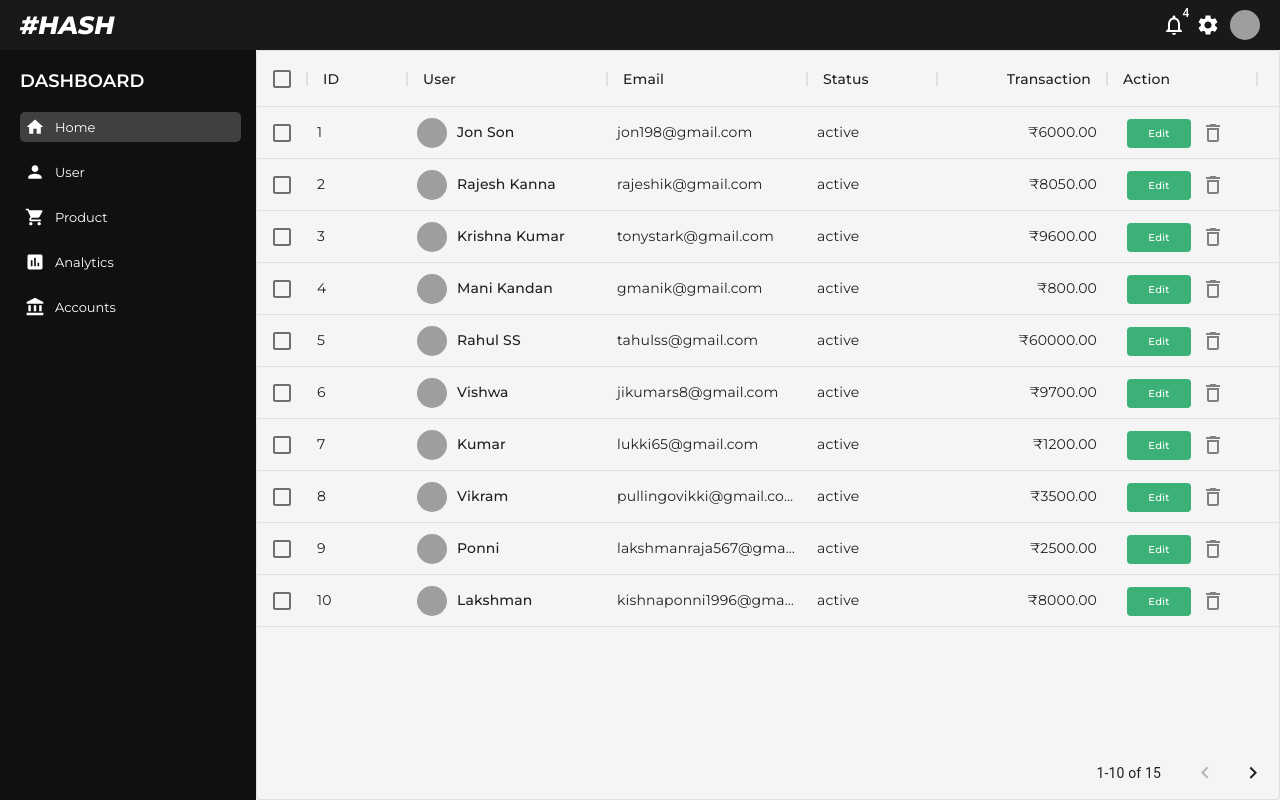
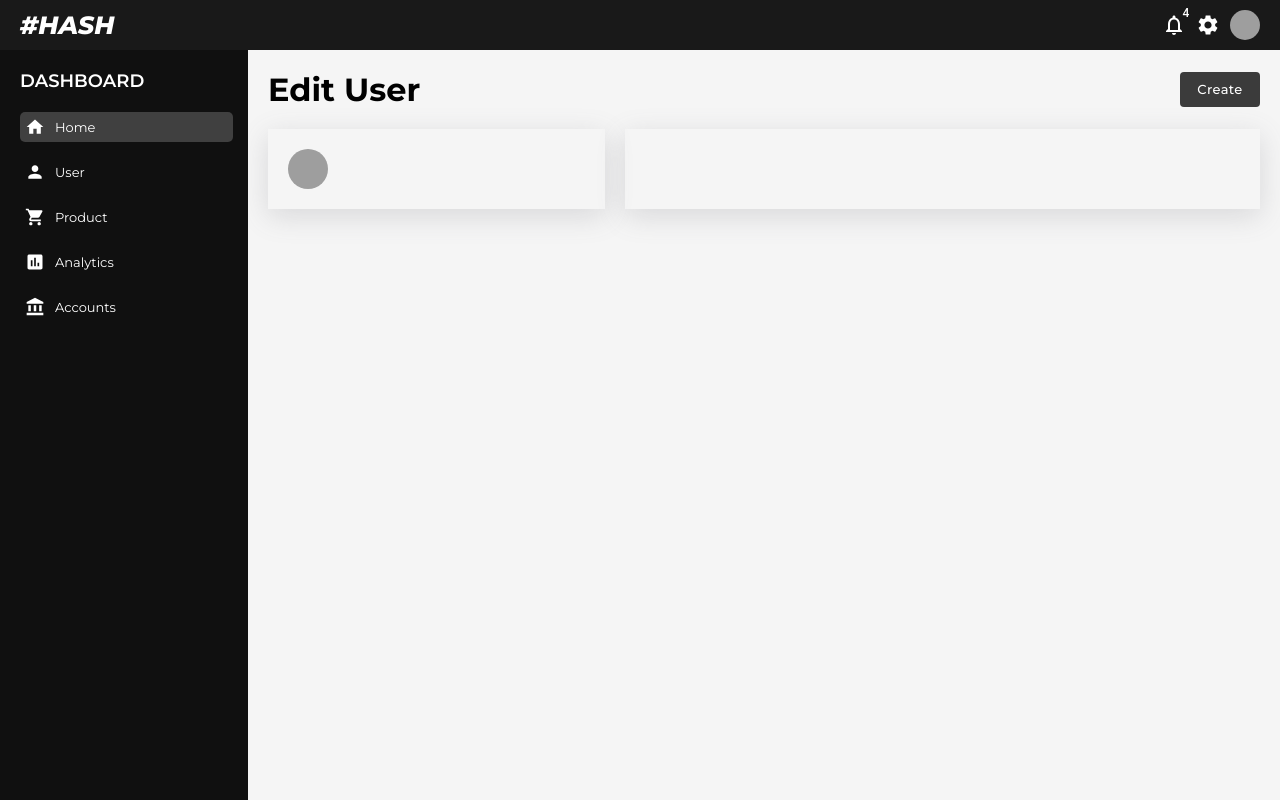
Before and after one commit to harishmahadhev/react-login-task, a React (Create React App) app: page /users/1 in a window 1280 px wide. Built offline with nearby package versions, Linux system fonts and the light colour scheme; grey boxes are pictures that could not be loaded.

Commit message:
user added

```diff
--- a/src/App.js
+++ b/src/App.js
@@ -1,9 +1,10 @@
 import "./App.css";
-import Home from "./pages/home/Home";
+import Home from '../src/pages/home/Home'
 import Sidebar from "./components/sidebar/Sidebar";
 import Topbar from "./components/topbar/Topbar";
 import { Route, Switch } from "react-router-dom";
 import UserList from "./pages/userList/UserList";
+import User from './pages/user/User';
 function App() {
   return (
     <div className="App">
@@ -13,6 +14,9 @@ function App() {
         <Switch>
           <Route exact path="/">
             <Home />
+          </Route>
+          <Route path="/users/:Id">
+            <User />
           </Route>
           <Route path="/users">
             <UserList />
--- /dev/null
+++ b/src/pages/user/User.jsx
@@ -0,0 +1,24 @@
+import './user.css';
+import React from 'react'
+import { Avatar, Button } from '@material-ui/core';
+
+export default function User() {
+    return (
+        <div className="user">
+            <div className="userTitleContainer">
+         <h1 className="userTitle">Edit User</h1>
+         <Button className="userAddButton"> Create</Button>
+         </div>
+         <div className="userContainer">
+             <div className="userShow">
+<div className="userShowTop">
+    <Avatar src="https://i.pinimg.com/564x/38/3b/f0/383bf0ea0baa4beb7e42a74ceadd8ebd.jpg"/>
+</div>
+             </div>
+             <div className="userUpdate">
+
+             </div>
+         </div>
+        </div>
+    )
+}
--- /dev/null
+++ b/src/pages/user/user.css
@@ -0,0 +1,42 @@
+.user {
+    flex: 4;
+    padding: 20px;
+}
+
+.userTitleContainer {
+    display: flex;
+    align-items: center;
+    justify-content: space-between;
+
+}
+
+.userTitleContainer .userAddButton {
+    width: 80px;
+    background-color: rgb(59, 59, 59);
+    color: white;
+    font-size: 13px;
+    text-transform: capitalize;
+    font-weight: 500;
+}
+
+.userTitleContainer .userAddButton:hover {
+    background-color: rgb(82, 82, 82);
+}
+
+.userContainer {
+    display: flex;
+    margin-top: 20px;
+    gap: 20px;
+}
+
+.userShow {
+    flex: 1;
+    padding: 20px;
+    box-shadow: rgba(100, 100, 111, 0.2) 0px 7px 29px 0px;
+}
+
+.userUpdate {
+    flex: 2;
+    padding: 20px;
+    box-shadow: rgba(100, 100, 111, 0.2) 0px 7px 29px 0px;
+}
```
Also changed, not shown: 2 other files (tests, documents, lock files or other folders).
